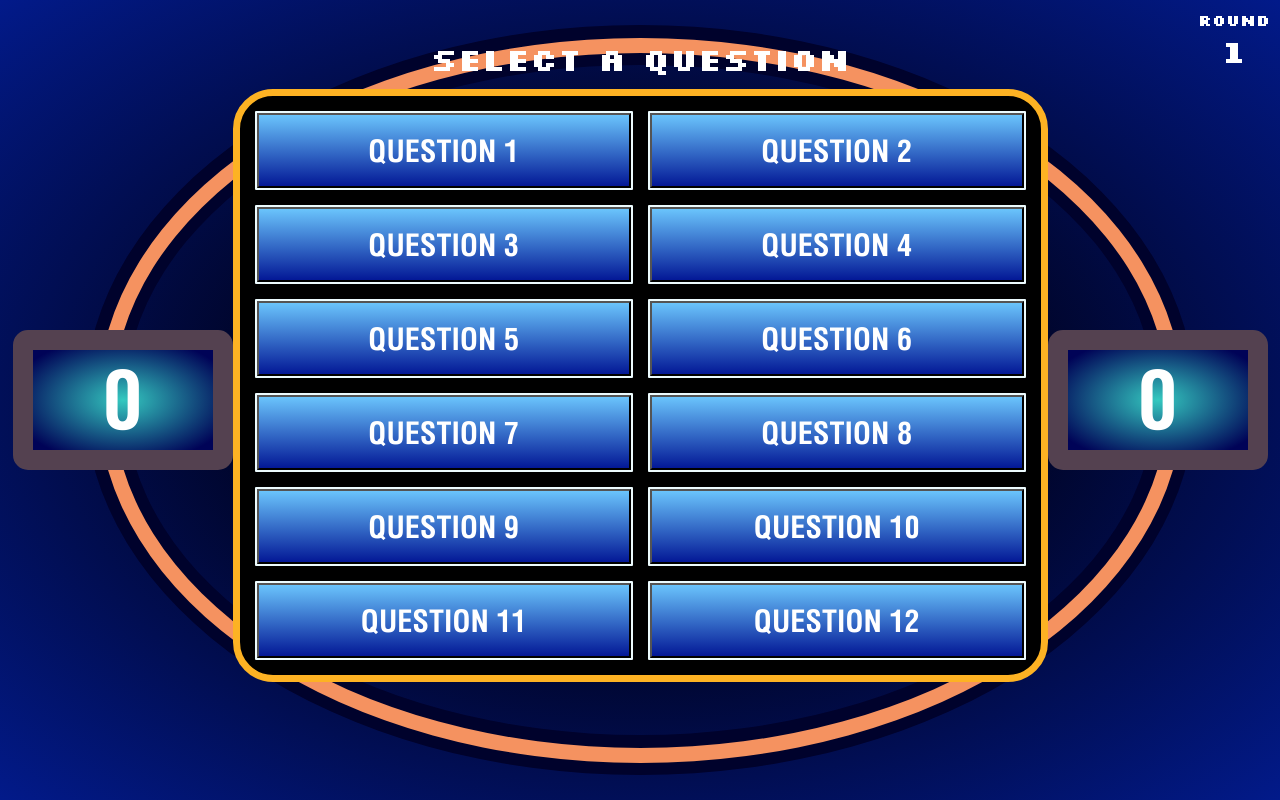
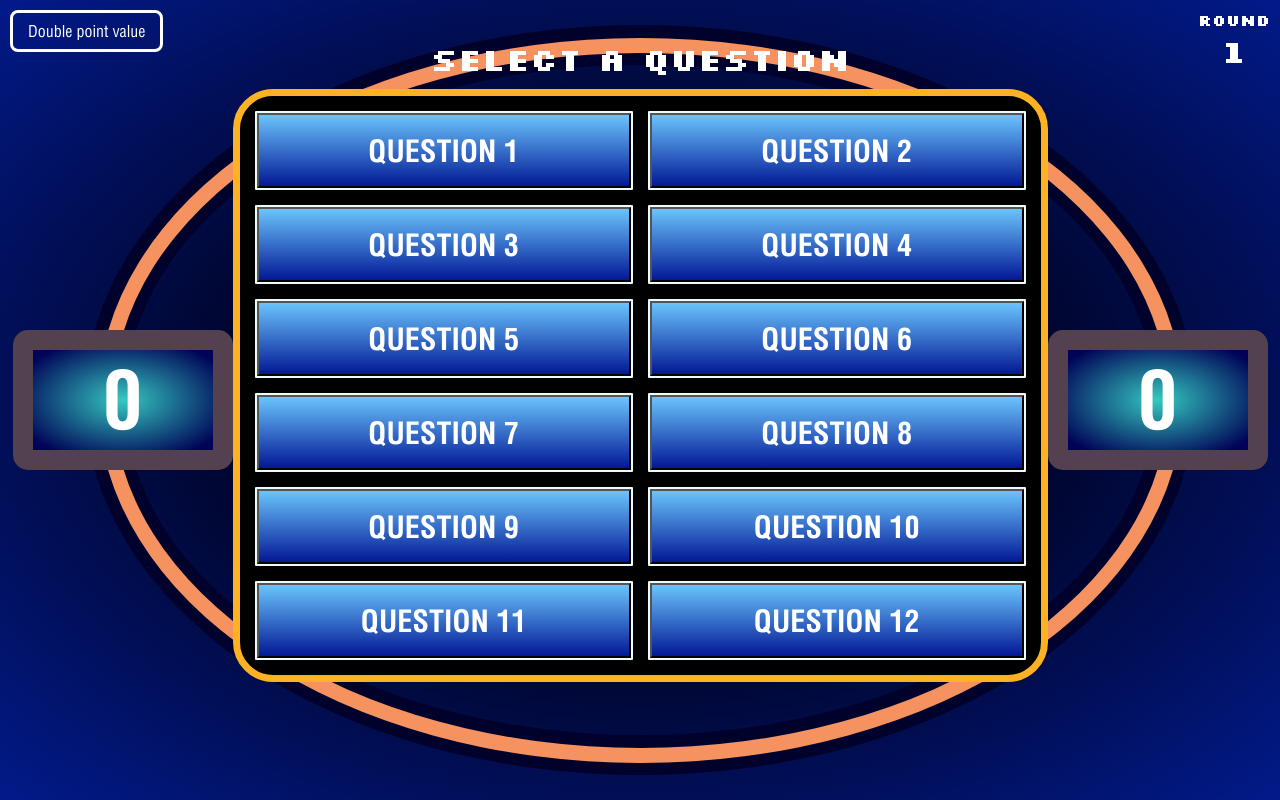
Before and after one commit to mlee-chanyoung/family-feud, a React (Create React App) app: page / in a window 1280 px wide. Both pictures are taken after a click on the button "Get Started". Built offline with nearby package versions, Linux system fonts and the light colour scheme.

Commit message:
Manually set double point value

```diff
--- a/src/modules/game/Game.tsx
+++ b/src/modules/game/Game.tsx
@@ -5,6 +5,7 @@ import { Feud } from "./Feud";
 import { QuestionSelector } from "./QuestionSelector";
 import { ScoreDisplay } from "./ScoreDisplay";
 
+import { Button } from "../../components/button";
 import { Question, Team } from "../../models";
 
 interface GameProps {
@@ -18,6 +19,7 @@ export const Game = ({ onEnd, targetPoints }: GameProps) => {
   const [team2, setTeam2] = useState<Team>({ score: 0 });
   const [activeTeam, setActiveTeam] = useState<number>(0);
   const [round, setRound] = useState(1);
+  const [double, setDouble] = useState(false);
 
   const handleScore = (score: number) => {
     const updateActiveTeam = activeTeam === 1 ? setTeam1 : setTeam2;
@@ -34,6 +36,7 @@ export const Game = ({ onEnd, targetPoints }: GameProps) => {
       question && setCompletedQuestions((completed) => [...completed, question]);
       return undefined;
     });
+    setDouble(false);
 
     if (team1.score >= targetPoints || team2.score >= targetPoints) {
       const winningTeam = team1.score > team2.score ? 1 : 2;
@@ -46,6 +49,7 @@ export const Game = ({ onEnd, targetPoints }: GameProps) => {
   const handleCancelQuestion = () => {
     setActiveTeam(0);
     setQuestion(undefined);
+    setDouble(false);
   }
 
   return (
@@ -54,11 +58,11 @@ export const Game = ({ onEnd, targetPoints }: GameProps) => {
         <div className="game-border-inner">
           <div className="game-content">
             <ScoreDisplay active={activeTeam === 1} onClick={() => setActiveTeam(1)} team={team1} />
-            <div className="game-board">
+            <div className={`game-board ${double && "game-board-double"}`}>
               {
                 question
-                ? <Feud double={round > 2} question={question} onFailed={handleFail} onRoundEnd={handleRoundEnd} onScore={handleScore} started={Boolean(activeTeam)} />
-                : <QuestionSelector completed={completedQuestions} onSelect={(question) => setQuestion(question)} />
+                ? <Feud double={double} question={question} onFailed={handleFail} onRoundEnd={handleRoundEnd} onScore={handleScore} started={Boolean(activeTeam)} />
+                : <QuestionSelector completed={completedQuestions} double={double} onSelect={(question) => setQuestion(question)} />
               }
             </div>
             <ScoreDisplay active={activeTeam === 2} onClick={() => setActiveTeam(2)} team={team2} />
@@ -71,9 +75,16 @@ export const Game = ({ onEnd, targetPoints }: GameProps) => {
       </div>
       {question && (
         <div className="game-back">
-          <button className="button" onClick={handleCancelQuestion}>
+          <Button onClick={handleCancelQuestion}>
             Back
-          </button>
+          </Button>
+        </div>
+      )}
+      {!question && (
+        <div className="game-double">
+          <Button onClick={() => setDouble((prev) => !prev)}>
+            {double ? "Reset point value" : "Double point value"}
+          </Button>
         </div>
       )}
     </div>
--- a/src/modules/game/QuestionSelector.tsx
+++ b/src/modules/game/QuestionSelector.tsx
@@ -1,7 +1,12 @@
 import { QUESTIONS } from "./questions";
 import { Question } from "../../models";
 
-export const QuestionSelector = ({ completed = [], onSelect }: { completed?: Question[], onSelect: (question: Question) => void }) => {
+interface QuestionSelectorProps {
+  completed?: Question[];
+  double?: boolean;
+  onSelect: (question: Question) => void;
+}
+export const QuestionSelector = ({ completed = [], double = false, onSelect }: QuestionSelectorProps) => {
   return (
     <>
       <h1>Select a question</h1>
@@ -16,6 +21,7 @@ export const QuestionSelector = ({ completed = [], onSelect }: { completed?: Que
           />
         )) }
       </div>
+      {double && <h2>DOUBLE POINT VALUE</h2>}
     </>
   );
 };
--- a/src/modules/game/game.scss
+++ b/src/modules/game/game.scss
@@ -39,6 +39,12 @@
 
   &-back {
     position: absolute;
+    bottom: 10px;
+    left: 10px;
+  }
+
+  &-double {
+    position: absolute;
     top: 10px;
     left: 10px;
   }
@@ -47,6 +53,10 @@
     flex-grow: 1;
     text-align: center;
     margin-top: -80px;
+
+    &-double {
+      margin-top: -40px;
+    }
 
     &-grid {
       display: grid;
```
